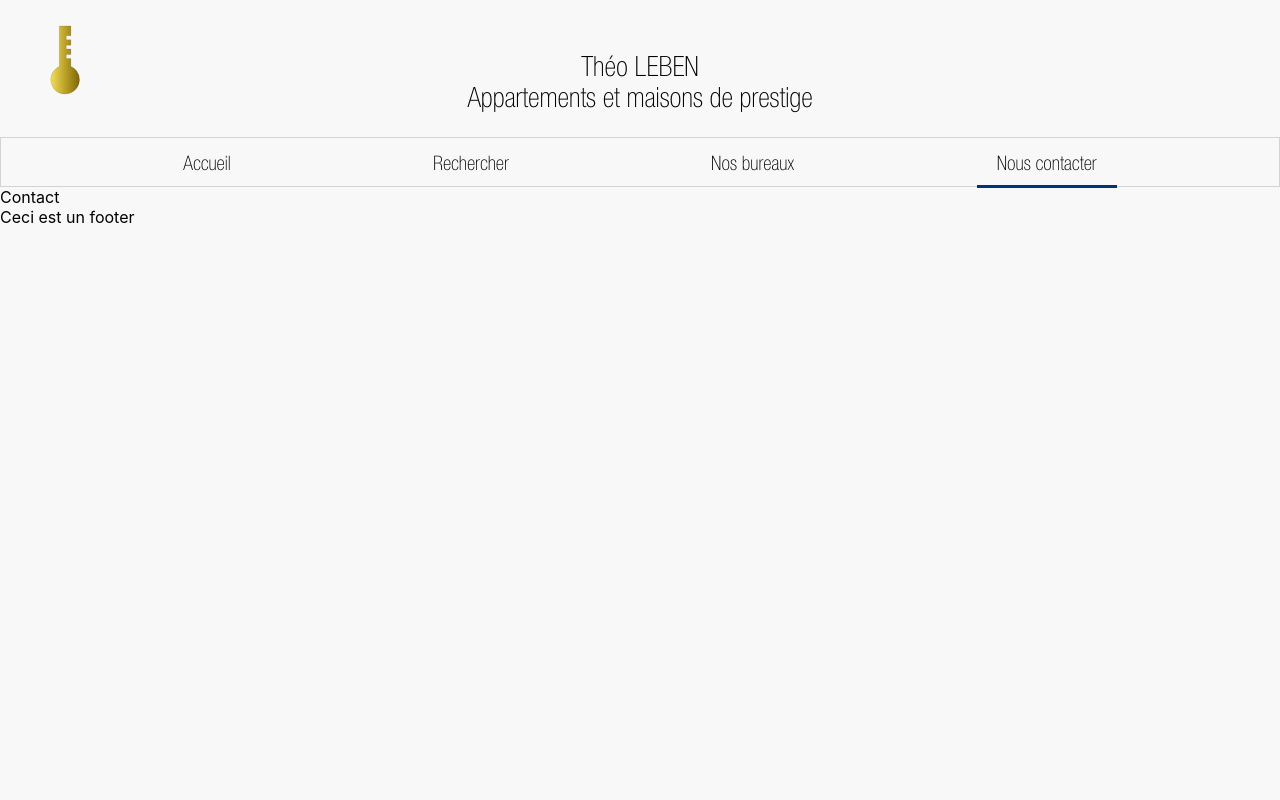
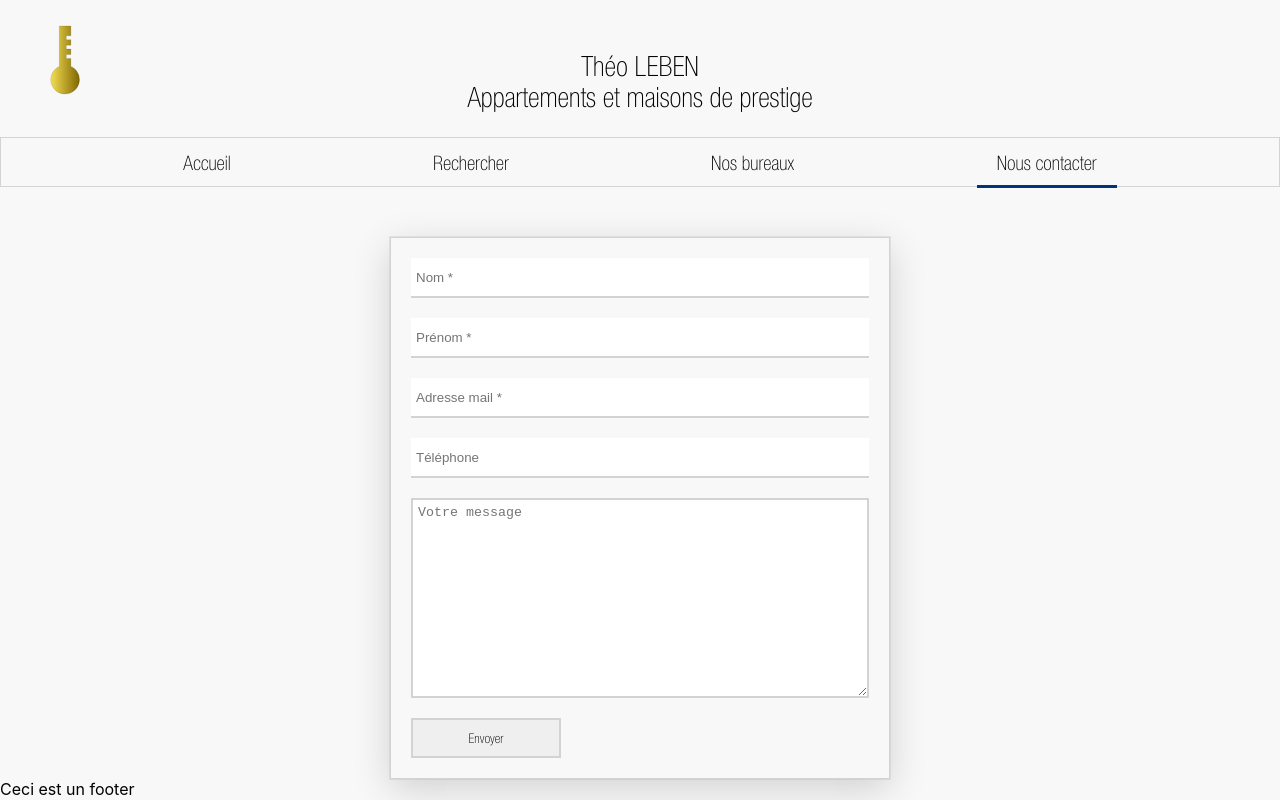
Before and after one commit to theoleben/realEstateAdsWebsite_v2, a React (Create React App) app: page /contact in a window 1280 px wide. Built offline with nearby package versions, Linux system fonts and the light colour scheme.

Commit message:
Contact page + Modal

```diff
--- a/public/index.html
+++ b/public/index.html
@@ -28,6 +28,7 @@
   </head>
   <body>
     <noscript>You need to enable JavaScript to run this app.</noscript>
+    <div id="overlays"></div>
     <div id="root"></div>
     <!--
       This HTML file is a template.
--- /dev/null
+++ b/src/components/Modal.js
@@ -0,0 +1,63 @@
+import React, { Fragment } from "react";
+import classes from "./Modal.module.css";
+import { BsFillSendCheckFill } from "react-icons/bs";
+import ReactDOM from "react-dom";
+
+const ModalContent = (props) => {
+  //   console.log(props);
+  return (
+    <div className={classes.modal}>
+      <div>
+        <BsFillSendCheckFill className={classes.icon} />
+      </div>
+      <span>Votre message a bien été envoyé.</span>
+      <span className={classes.resume}>Voici un résumé des informations:</span>
+      <div className={classes.content}>
+        <span>
+          <b>Nom</b>: {props.data.name}
+        </span>
+        <span>
+          <b>Prénom</b>: {props.data.surname}
+        </span>
+        <span>
+          <b>Adresse email</b>: {props.data.mail}
+        </span>
+        <span>
+          <b>Téléphone</b>: {props.data.phone}
+        </span>
+        <p>
+          <b>Message</b> : {props.data.message}
+        </p>
+      </div>
+      <div>
+        <button onClick={props.close}>Fermer</button>
+      </div>
+    </div>
+  );
+};
+
+const Backdrop = (props) => {
+  return <div className={classes.backdrop} onClick={props.close}></div>;
+};
+
+const portalElement = document.getElementById("overlays");
+
+const Modal = (props) => {
+  //   console.log(props);
+
+  const closeHandler = () => {
+    props.isShown(false);
+  };
+
+  return (
+    <Fragment>
+      {ReactDOM.createPortal(<Backdrop close={closeHandler} />, portalElement)}
+      {ReactDOM.createPortal(
+        <ModalContent data={props.data} close={closeHandler} />,
+        portalElement
+      )}
+    </Fragment>
+  );
+};
+
+export default Modal;
--- /dev/null
+++ b/src/components/Modal.module.css
@@ -0,0 +1,79 @@
+.modal {
+  position: fixed;
+  top: 20vh;
+  width: 50%;
+  background-color: white;
+  border: 1px solid black;
+  margin-left: 25%;
+  z-index: 30;
+  padding: 20px;
+}
+
+.modal > div:nth-child(1) {
+  display: flex;
+  justify-content: center;
+}
+
+.icon {
+  color: #54b435;
+  font-size: 70px;
+  animation-name: iconAnimation;
+  animation-duration: 1s;
+  animation-timing-function: ease-out;
+  animation-iteration-count: 1;
+}
+
+@keyframes iconAnimation {
+  0% {
+    transform: translateX(-200px) scale(0.25);
+    opacity: 0;
+  }
+  100% {
+    transform: translateX(0) scale(1);
+    opacity: 1;
+  }
+}
+
+.resume {
+  display: block;
+  margin-top: 10px;
+}
+
+.content {
+  margin-top: 20px;
+  display: flex;
+  flex-direction: column;
+}
+
+.content > span {
+  margin-bottom: 10px;
+}
+
+.modal div:nth-last-child(1) {
+  position: relative;
+  height: 40px;
+  margin-top: 10px;
+}
+
+.modal button {
+  position: absolute;
+  width: 150px;
+  height: 100%;
+  right: 50px;
+  border-style: solid;
+  border-color: lightgrey;
+}
+
+.modal button:hover {
+  border-color: #00337c;
+}
+
+.backdrop {
+  position: fixed;
+  top: 0;
+  left: 0;
+  width: 100%;
+  height: 100vh;
+  z-index: 20;
+  background-color: rgba(0, 0, 0, 0.75);
+}
--- a/src/components/Office.js
+++ b/src/components/Office.js
@@ -14,7 +14,11 @@ const Office = (props) => {
         />
         <span>
           Crédits: {props.data.thumbnail.author} -{" "}
-          <a href={props.data.thumbnail.license.url} target="_blank">
+          <a
+            href={props.data.thumbnail.license.url}
+            target="_blank"
+            rel="noreferrer"
+          >
             {props.data.thumbnail.license.name}
           </a>
         </span>
--- a/src/pages/Contact.js
+++ b/src/pages/Contact.js
@@ -1,7 +1,122 @@
-import React from "react";
+import React, { useReducer } from "react";
+import { useOutletContext } from "react-router-dom";
+import classes from "./Contact.module.css";
+
+const initialState = {
+  name: "",
+  surname: "",
+  mail: "",
+  phone: "",
+  message: "",
+};
+
+const formReducer = (state, action) => {
+  if (action.type === "NAME_CHANGE") {
+    return { ...state, name: action.value };
+  }
+
+  if (action.type === "SURNAME_CHANGE") {
+    return { ...state, surname: action.value };
+  }
+
+  if (action.type === "MAIL_CHANGE") {
+    return { ...state, mail: action.value };
+  }
+
+  if (action.type === "PHONE_CHANGE") {
+    return { ...state, phone: action.value };
+  }
+
+  if (action.type === "MESSAGE_CHANGE") {
+    return { ...state, message: action.value };
+  }
+
+  return initialState;
+};
 
 const Contact = () => {
-  return <div>Contact</div>;
+  const [visibilityHandler, setData] = useOutletContext();
+  const submitHandler = (event) => {
+    event.preventDefault();
+    // console.log("submit");
+
+    // console.log(formState);
+
+    // Visibility
+    visibilityHandler(true);
+
+    // Data
+    setData(formState);
+
+    dispatchForm({ type: "RESET" });
+  };
+
+  const [formState, dispatchForm] = useReducer(formReducer, initialState);
+
+  const nameChangeHandler = (event) => {
+    // console.log(event.target.value);
+    dispatchForm({ type: "NAME_CHANGE", value: event.target.value });
+  };
+
+  const surnameChangeHandler = (event) => {
+    // console.log(event.target.value);
+    dispatchForm({ type: "SURNAME_CHANGE", value: event.target.value });
+  };
+
+  const mailChangeHandler = (event) => {
+    // console.log(event.target.value);
+    dispatchForm({ type: "MAIL_CHANGE", value: event.target.value });
+  };
+
+  const phoneChangeHandler = (event) => {
+    // console.log(event.target.value);
+    dispatchForm({ type: "PHONE_CHANGE", value: event.target.value });
+  };
+
+  const messageChangeHandler = (event) => {
+    // console.log(event.target.value);
+    dispatchForm({ type: "MESSAGE_CHANGE", value: event.target.value });
+  };
+
+  return (
+    <form onSubmit={submitHandler} className={classes.form}>
+      <input
+        type="text"
+        placeholder="Nom *"
+        onChange={nameChangeHandler}
+        value={formState.name}
+        required
+      />
+      <input
+        type="text"
+        placeholder="Prénom *"
+        onChange={surnameChangeHandler}
+        value={formState.surname}
+        required
+      />
+      <input
+        type="email"
+        placeholder="Adresse mail *"
+        onChange={mailChangeHandler}
+        value={formState.mail}
+        required
+      />
+      <input
+        type="text"
+        placeholder="Téléphone"
+        value={formState.phone}
+        onChange={phoneChangeHandler}
+      />
+      <textarea
+        // rows="5"
+        // cols="33"
+        onChange={messageChangeHandler}
+        value={formState.message}
+        placeholder="Votre message"
+      ></textarea>
+      <button>Envoyer</button>
+    </form>
+  );
 };
 
 export default Contact;
--- /dev/null
+++ b/src/pages/Contact.module.css
@@ -0,0 +1,48 @@
+.form {
+  max-width: 500px;
+  width: 50%;
+  display: flex;
+  flex-direction: column;
+
+  margin: 50px auto 0;
+  padding: 20px;
+  border: 1px solid lightgrey;
+  box-shadow: rgba(0, 0, 0, 0.16) 0px 10px 36px 0px,
+    rgba(0, 0, 0, 0.06) 0px 0px 0px 1px;
+}
+
+.form > input {
+  height: 40px;
+  border-top: none;
+  border-left: none;
+  border-right: none;
+  border-bottom: 2px solid lightgrey;
+  outline: none;
+  margin-bottom: 20px;
+  padding: 5px;
+}
+
+.form > textarea {
+  width: 100%;
+  height: 200px;
+  border: 2px solid lightgrey;
+  outline: none;
+  margin-bottom: 20px;
+  padding: 5px;
+  resize: vertical;
+}
+
+.form input:focus,
+.form textarea:focus {
+  border-color: #00337c;
+}
+
+.form > button {
+  width: 150px;
+  height: 40px;
+  border: 2px solid lightgrey;
+}
+
+.form > button:hover {
+  border-color: #00337c;
+}
--- a/src/pages/Offices.js
+++ b/src/pages/Offices.js
@@ -9,7 +9,7 @@ const Offices = () => {
   return (
     <ul className={classes.container}>
       {officesData.map((office) => {
-        console.log(office);
+        // console.log(office);
         return (
           <li key={office.id} className={classes.item}>
             <Office data={office} />
--- a/src/pages/RealEstate.js
+++ b/src/pages/RealEstate.js
@@ -54,7 +54,7 @@ const RealEstate = () => {
   };
 
   const budgetHandler = (event) => {
-    console.log(event.target.value);
+    // console.log(event.target.value);
     const budget = parseInt(event.target.value, 10);
     setBudget(budget);
   };
--- a/src/pages/Root.js
+++ b/src/pages/Root.js
@@ -1,14 +1,25 @@
-import React, { Fragment } from "react";
+import React, { Fragment, useState } from "react";
+import { Outlet } from "react-router-dom";
 import MainNavigation from "../components/MainNavigation";
-import { Outlet } from "react-router-dom";
 import Footer from "../components/Footer";
+import Modal from "../components/Modal";
 
 const Root = () => {
+  const [cartIsShown, setCartIsShown] = useState(false);
+  const [data, setData] = useState({});
+
+  const visibilityHandler = (value) => {
+    // console.log("visibilityHandler");
+    // console.log(value);
+    setCartIsShown(value);
+  };
+
   return (
     <Fragment>
+      {cartIsShown && <Modal data={data} isShown={visibilityHandler} />}
       <MainNavigation />
       <main>
-        <Outlet />
+        <Outlet context={[visibilityHandler, setData]} />
       </main>
       <Footer />
     </Fragment>
```
